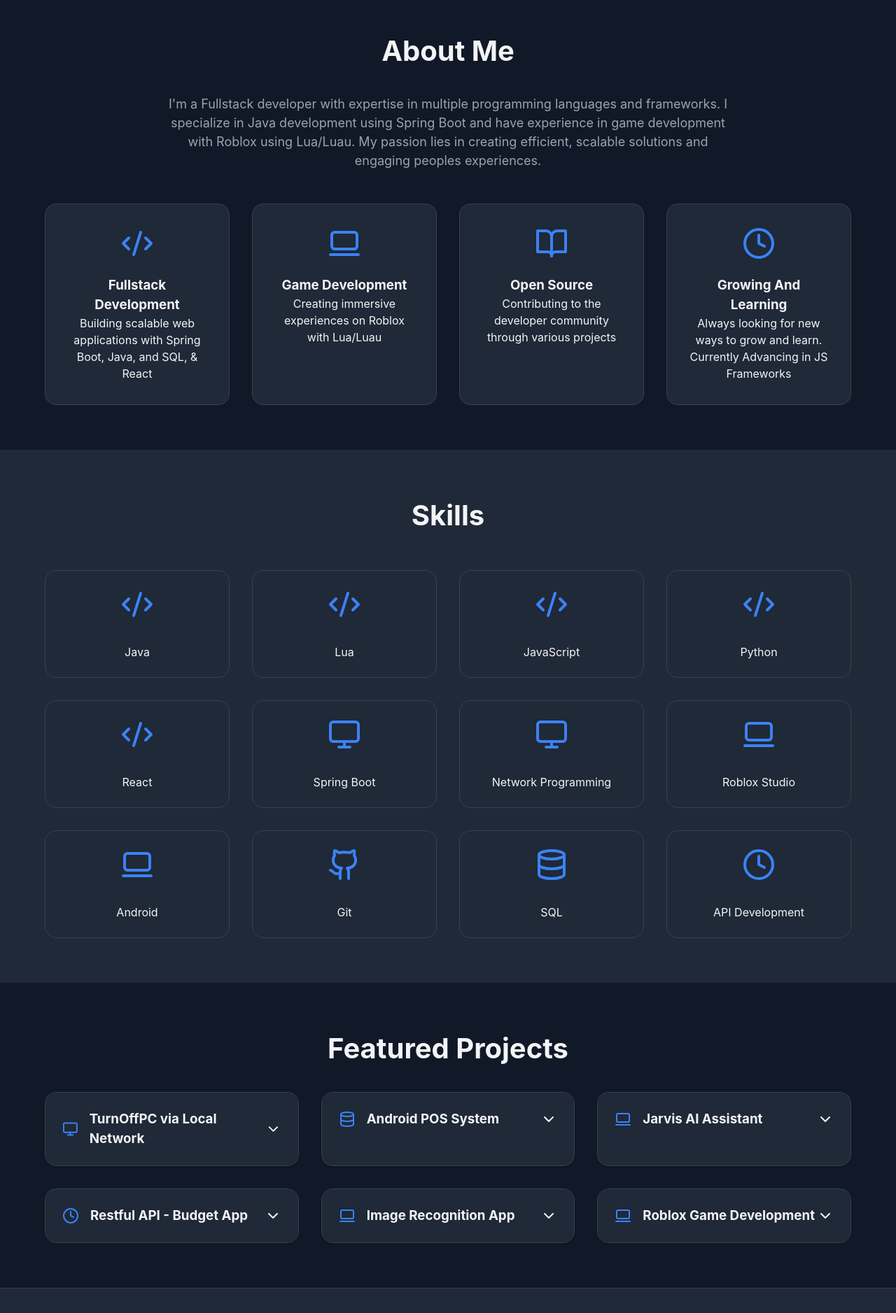
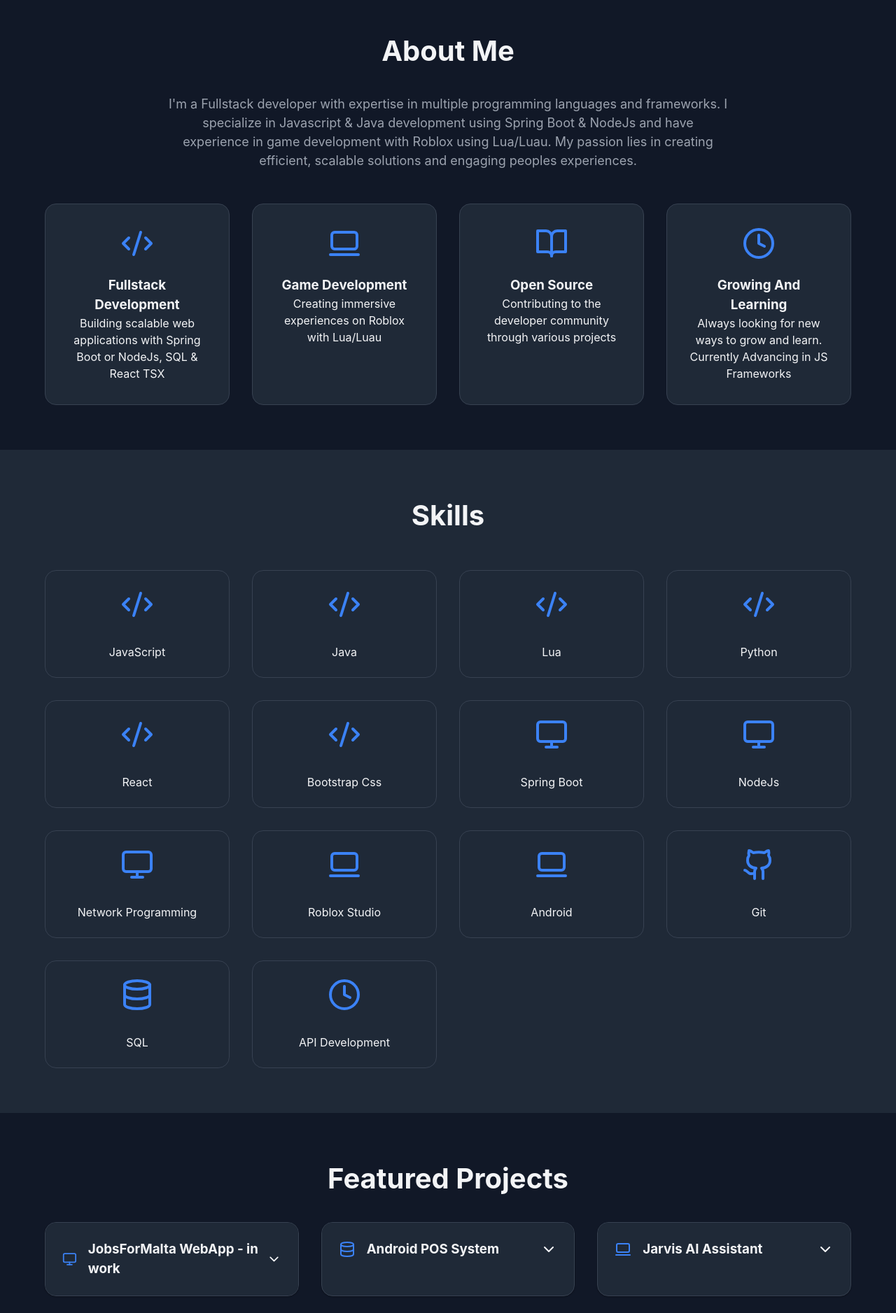
Before and after one commit to ShadowOfHumanity/MyPortfolio, a React (Create React App) app: page / in a window 1280 px wide. Shown: the part 820-2697 px from the top of the page at 70% size. Built offline with nearby package versions, Linux system fonts and the light colour scheme.

Commit message:
Changed Specifics

```diff
--- a/package.json
+++ b/package.json
@@ -1,5 +1,5 @@
 {
-  "homepage": "https://shadowofhumanity.github.io/",
+  "homepage": "https://shadowofhumanity.github.io/MyPortfolio/",
   "name": "portfolio",
   "version": "0.1.0",
   "private": true,
--- a/src/components/Portfolio.js
+++ b/src/components/Portfolio.js
@@ -52,12 +52,14 @@ const SkillSection = () => (
       <h2 className="section-title">Skills</h2>
       <div className="skills-grid">
         {[
+          { name: 'JavaScript', icon: <Code2 className="skill-icon" /> },
           { name: 'Java', icon: <Code2 className="skill-icon" /> },
           { name: 'Lua', icon: <Code2 className="skill-icon" /> },
-          { name: 'JavaScript', icon: <Code2 className="skill-icon" /> },
           { name: 'Python', icon: <Code2 className="skill-icon" /> },
           { name: 'React', icon: <Code2 className="skill-icon" /> },
+          { name: 'Bootstrap Css', icon: <Code2 className="skill-icon" /> },
           { name: 'Spring Boot', icon: <Monitor className="skill-icon" /> },
+          { name: 'NodeJs', icon: <Monitor className="skill-icon" /> },
           { name: 'Network Programming', icon: <Monitor className="skill-icon" /> },
           { name: 'Roblox Studio', icon: <Laptop2 className="skill-icon" /> },
           { name: 'Android', icon: <Laptop2 className="skill-icon" /> },
@@ -99,10 +101,10 @@ const Portfolio = () => {
 
   const projects = [
     {
-      title: "TurnOffPC via Local Network",
-      description: "A Java application with HTML interface that enables remote PC shutdown over local network. Features secure authentication and cross-platform compatibility.",
-      tags: ["Java", "HTML", "Networking", "Security"],
-      github: "https://github.com/ShadowOfHumanity/TurnOffPC-viaLocalNetwork",
+      title: "JobsForMalta WebApp - in work",
+      description: "A Fullstack application using React TSX, Bootstrap CSS, NodeJS & ExpressJs, PostgreseSQL, and other security related libraries ",
+      tags: ["Fullstack", "React", "Javascript", "Security"],
+      github: "https://github.com/ShadowOfHumanity/JobsForMalta",
       icon: <Monitor className="project-icon" />
     },
     {
@@ -230,7 +232,7 @@ const Portfolio = () => {
           <h2 className="section-title">About Me</h2>
           <p className="about-text">
             I'm a Fullstack developer with expertise in multiple programming languages and frameworks.
-            I specialize in Java development using Spring Boot and have experience in game development
+            I specialize in Javascript & Java development using Spring Boot & NodeJs and have experience in game development
             with Roblox using Lua/Luau. My passion lies in creating efficient, scalable solutions
             and engaging peoples experiences.
           </p>
@@ -246,7 +248,7 @@ const Portfolio = () => {
                 {index === 3 && <Clock className="skill-icon" />}
                 <h3>{skill}</h3>
                 <p>
-                  {index === 0 && "Building scalable web applications with Spring Boot, Java, and SQL, & React"}
+                  {index === 0 && "Building scalable web applications with Spring Boot or NodeJs, SQL & React TSX"}
                   {index === 1 && "Creating immersive experiences on Roblox with Lua/Luau"}
                   {index === 2 && "Contributing to the developer community through various projects"}
                   {index === 3 && "Always looking for new ways to grow and learn. Currently Advancing in JS Frameworks"}
```
